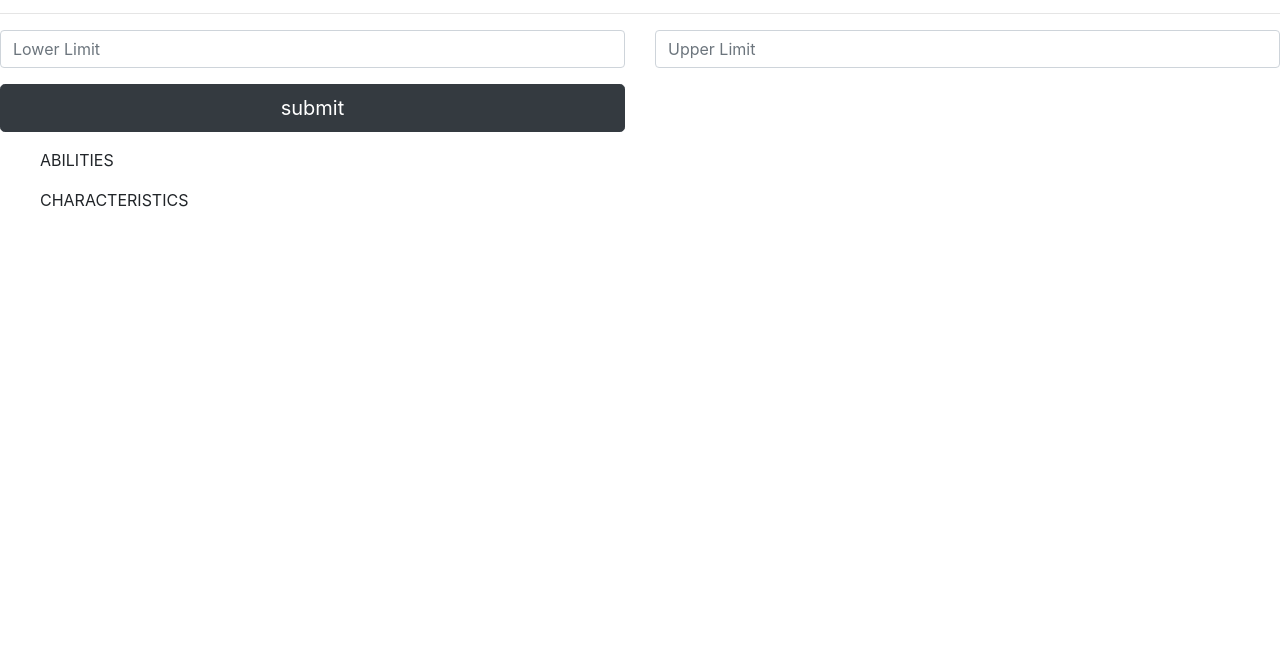
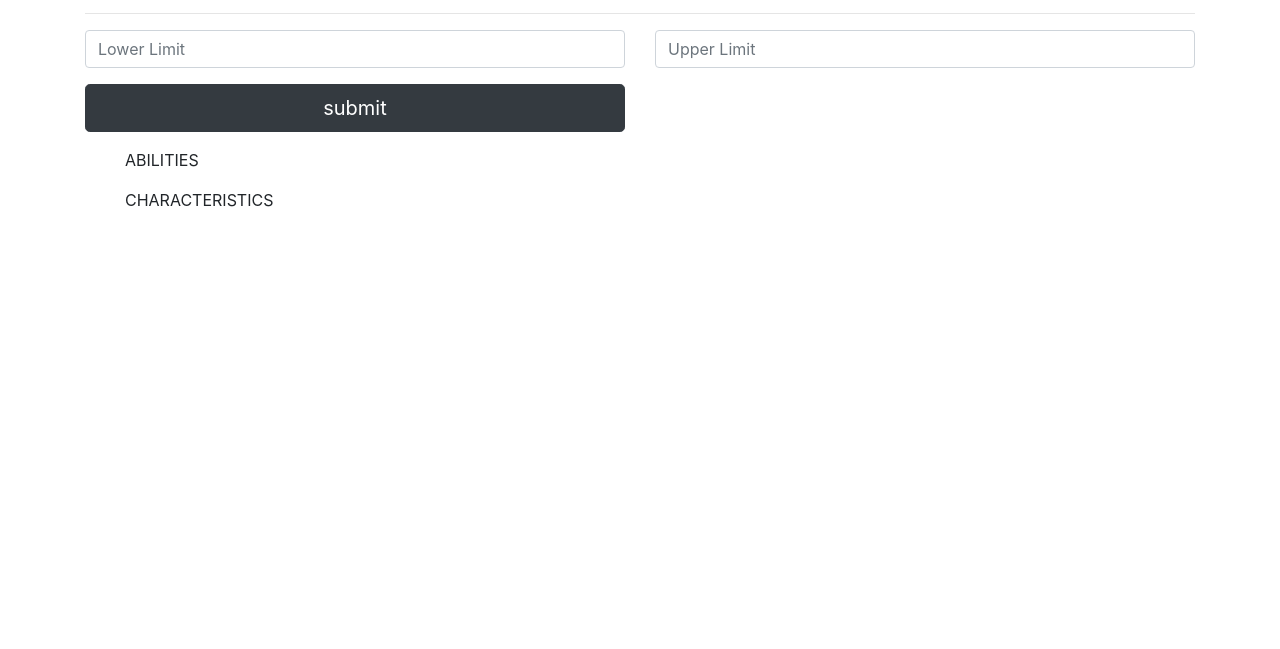
Before and after one commit to MrWalshyType2/PokeTask, a plain HTML site: page index.html in a window 1280 px wide. Shown: the part 151-800 px from the top of the page. Drawn offline with nearby package versions, Linux system fonts and the light colour scheme.

Commit message:
Wrapped rows in a container

```diff
--- a/index.html
+++ b/index.html
@@ -33,7 +33,9 @@
             >
           </li>
           <li class="nav-item">
-            <a class="nav-link" href="./characteristics.html">Characteristics</a>
+            <a class="nav-link" href="./characteristics.html"
+              >Characteristics</a
+            >
           </li>
           <li class="nav-item">
             <a class="nav-link" href="./types.html">Types</a>
@@ -42,6 +44,7 @@
       </div>
     </nav>
 
+    <div class="container">
       <h1>A site for Pokemon APIs by Team IO</h1>
 
       <legend>Enter the Pokemon IDs between which you want to view:</legend>
@@ -87,6 +90,7 @@
         CHARACTERISTICS
       </ul>
       <div id="myDiv"></div>
+    </div>
     <script src="Abilities.js"></script>
 
     <script
```
Lines whose indentation alone changed are shown as unchanged.
